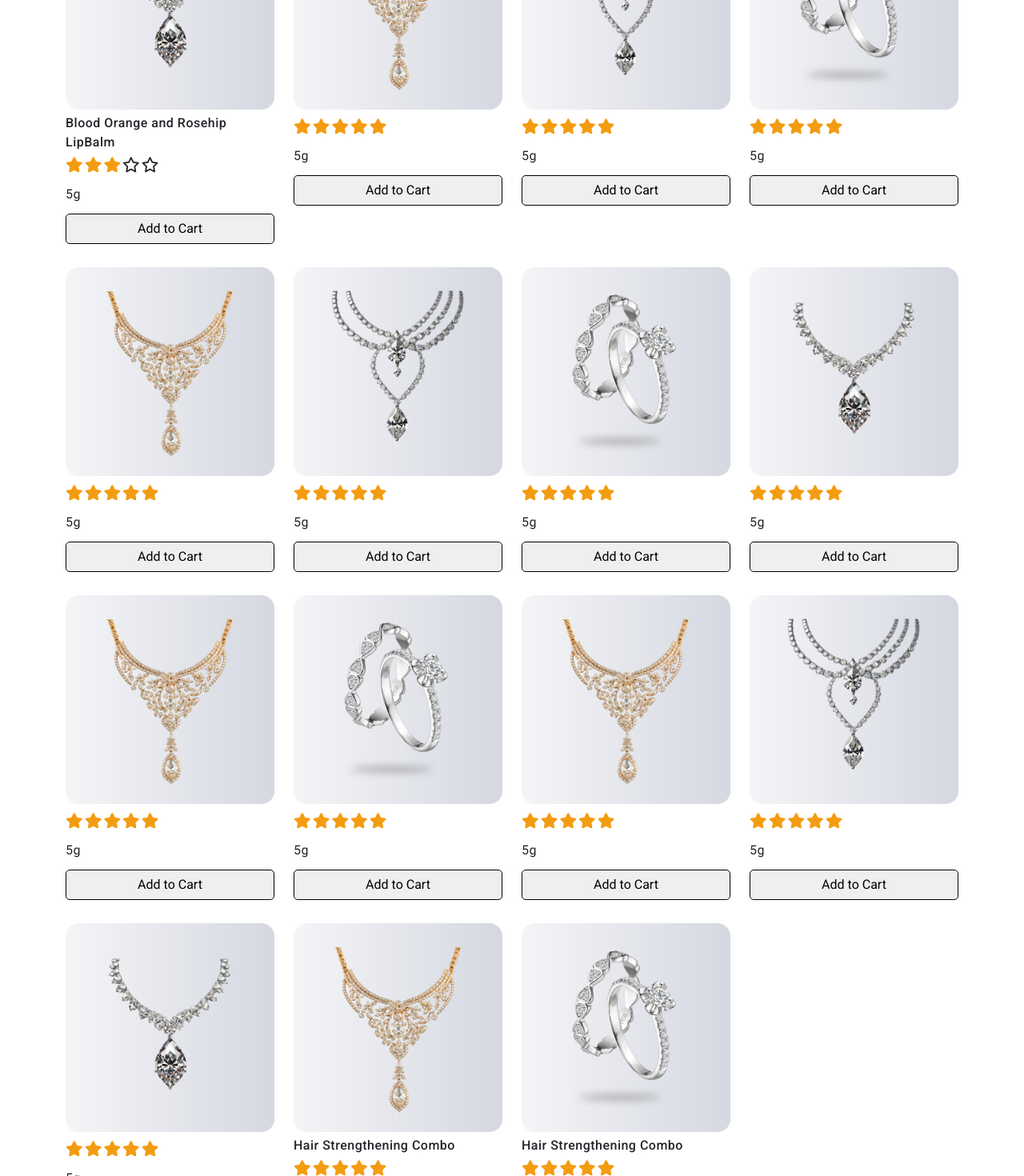
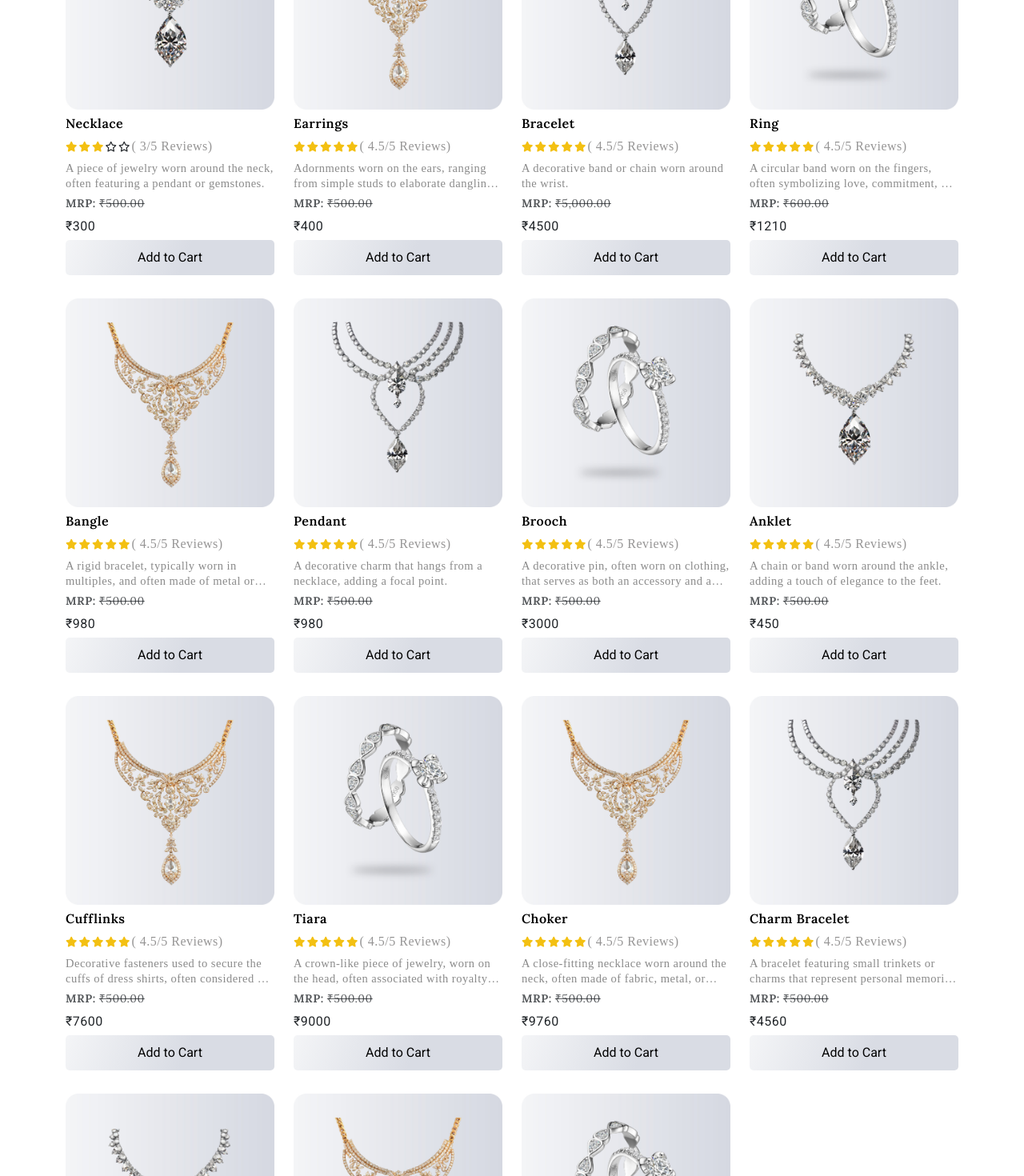
Before and after one commit to Thikse-Software-solution/KPM-E-commerce, an Angular app: page /sheshine/products in a window 1280 px wide. Shown: the part 380-1850 px from the top of the page at 80% size. Built offline with nearby package versions, Linux system fonts and the light colour scheme; a small style sheet from the web is missing.

Commit message:
product page

```diff
--- a/src/app/navtab/navtab.component.scss
+++ b/src/app/navtab/navtab.component.scss
@@ -71,7 +71,7 @@
   }
 }
 
-@media (max-width: 768px) {
+@media (max-width: 769px) {
   .navTab-block {
     flex-direction: column;
     align-items: flex-start;
@@ -95,7 +95,7 @@
 
     .nav {
       width: 100%;
-      justify-content: space-between;
+      justify-content: end;
       margin-top: 10px;
 
       #login,
--- a/src/app/product-view-details/product-view-details.component.html
+++ b/src/app/product-view-details/product-view-details.component.html
@@ -5,7 +5,7 @@
         <div class="col-md-6">
           <div class="main_image position-relative">
             <img [src]="product.mainimage" alt="" class="img-fluid slide">
-            <i class="fa-heart position-absolute top-0 -0 m-3" [ngClass]="{'fas': isFavorite, 'far': !isFavorite}"
+            <i class="fa-heart position-absolute top-0 right-0 m-3" [ngClass]="{'fas': isFavorite, 'far': !isFavorite}"
               [class.text-danger]="isFavorite" (click)="toggleFavorite(product)">
             </i>
           </div>
--- a/src/app/product-view-details/product-view-details.component.scss
+++ b/src/app/product-view-details/product-view-details.component.scss
@@ -151,3 +151,10 @@ button {
   content: "\2796";
   /* Unicode character for "minus" sign (-) */
 }
+
+
+
+.right-0
+{
+  right: 0;
+}
--- a/src/app/products-component/products.component.html
+++ b/src/app/products-component/products.component.html
@@ -15,10 +15,14 @@
             <div class="product-rating">
               <i *ngFor="let star of [1, 2, 3, 4, 5]; let i = index" [class]="getStarClass(i, product.rating)"
                 (click)="setRating(product, i + 1)"></i>
-              <!-- Rating: {{ product.rating}} / 5 -->
+                <span>( {{ product.rating}}/5 Reviews) </span>
             </div>
-            <p class="card-text">{{ product.keybenfit }}</p>
-            <p class="card-text">{{ product.size }}</p>
+            <p class="card-benefit benefit-reg" style="height: 36px;">{{ product.benefit }}</p>
+            <!-- <p class="card-size">{{ product.size }}</p> -->
+            <p class="card-text">
+              <small class="text-muted"><b>MRP: </b> <del>{{ product.mrp | currency:'INR' }}</del></small>
+            </p>
+            <p class="card-price">₹{{ product.price }}</p>
             <div>
               <button class="card-btn" routerLink="/cart" (click)="addToCart(product)">
                 Add to Cart
--- a/src/app/products-component/products.component.scss
+++ b/src/app/products-component/products.component.scss
@@ -3,26 +3,84 @@
     border: unset;
     .card-body {
       padding: 5px 0;
+    display: flex;
+    flex-direction: column;
+    gap: 5px;
+    .card-text{
+      margin-bottom: 0;
+    }
+    .card-price{
+      margin-bottom: 0;
+    }
+    .card-text{
+      .text-muted{
+        font-family: Lora, serif;
+      }
+    }
+
+    }
+    .card-btn{
+      background: rgb(244, 245, 247);
+      background: linear-gradient(111deg, rgb(244, 245, 247) 0%, rgb(217, 220, 228) 57%);
+      border: unset;
+      padding: 10px;
+      &:hover{
+        background: #99015B;
+        color: #fff;
+      }
     }
     .card-title {
-      font-size: 16px;
-      font-weight: 500;
-      margin-bottom: 5px;
+      color: #000;
+    font-family: Lora, serif;
+    font-size: 18px;
+    font-style: normal;
+    font-weight: 600;
+    // line-height: 115%;
+    // height: 40px;
+    margin-bottom:0;
     }
+  }
+  .card-benefit{
+    margin-bottom: 0px;
+    overflow: hidden;
+    text-overflow: ellipsis;
+    display: -webkit-box;
+    -webkit-line-clamp: 2;
+    -webkit-box-orient: vertical;
+    &.benefit-reg{
+      color: #8a8a8a;
+    font-family: Nimbus Sans L;
+    font-size: 14.5px;
+    font-style: normal;
+    font-weight: 400;
+    line-height: 132.4%;
+    }
+  }
+  .card-size{
+    margin-bottom: 0;
+  }
+  .card-price{
+
   }
 }
 
 .product-rating {
   .fa-star {
     &.fas {
-      color: #f39c12;
+      color: #f3c012;
     }
   }
+  span{
+    color:#46444491;
+    font-size: 16px;
+    font-family: Nimbus Sans L;
+  }
+
 }
 
 .rating {
   font-size: 1.2rem;
-  color: #f39c12;
+  color: #f3c012;
 }
 
 .fa-star, .fa-star-o {
@@ -31,11 +89,12 @@
 
 .card-btn {
   width: 100%;
-  padding: 5px;
+  // padding: 5px;
   border-radius: 5px;
   outline: unset;
   border: 1px solid;
 }
+
 
 /* Media Queries for Responsive Design */
 @media (max-width: 768px) {
@@ -51,7 +110,7 @@
         font-size: 1rem;
       }
       .card-btn {
-        padding: 4px;
+        // padding: 4px;
       }
     }
   }
@@ -67,10 +126,10 @@
       //   padding: 5px 9px;
       // }
       .product-rating {
-        font-size: 1.1rem;
+        font-size: 0.8rem;
       }
       .card-btn {
-        padding: 5px;
+        // padding: 5px;
       }
     }
   }
@@ -86,10 +145,10 @@
       //   padding: 5px 10px;
       // }
       .product-rating {
-        font-size: 1.2rem;
+        font-size: 0.8rem;
       }
       .card-btn {
-        padding: 6px;
+        // padding: 6px;
       }
     }
   }
--- a/src/assets/data/products.json
+++ b/src/assets/data/products.json
@@ -11,9 +11,10 @@
         "image6": "../../assets/images/jellary/1a.jpg",
 
 
-   "title": "LipBalm",
-   "name":"Blood Orange and Rosehip LipBalm",
+   "title": "Necklace",
+   "name":"Necklace",
    "suitable":"Dry, chapped & pigmented lips",
+   "benefit" :"A piece of jewelry worn around the neck, often featuring a pendant or gemstones.",
    "description":"Description: A deep nourishing Ecocert Certified organic lip balm that is the ultimate care for your delicate lips. Just one swipe of this conditioning, non-sticky lip balm gives your lips a long-lasting moisture surge.It is formulated with certified organic ingredients like rosehip seed oil, castor oil, and cocoa butter rich in Pro-Vitamin A, C & E, and Omega-3, -6 and -9 fatty acids & ceramides. This unique formula penetrates the skin's deep layers to regenerate cells, repair the natural barrier and boost collagen synthesis.This formula delivers the ultimate remedy for dehydrated, sore & sensitive lips, dark pigmented lips due to smoking, sun exposure, increased caffeine intake, habitual subconscious lip licking or wearing harsh long-wearing lipstick.",
    "keybenefit":"Key Benefits: It reduces the appearance of dark lips It reduces the appearance of dark lips, increases lip suppleness and hydration, heals dry and chapped lips and protects from environmental factors such as wind & cold weather.",
    "size":"5g",
@@ -34,8 +35,10 @@
        "image5": "../../assets/images/jellary/2a.jpg",
         "image6": "../../assets/images/jellary/2a.jpg",
 
-   "title": "apple",
-  "Suitable ":"Dry, chapped & pigmented lips",
+   "title": "Earrings",
+   "name": "Earrings",
+  "suitable ":"Dry, chapped & pigmented lips",
+  "benefit" :"Adornments worn on the ears, ranging from simple studs to elaborate dangling designs.",
    "description":"",
    "keybenefit":"",
    "size":"5g",
@@ -57,8 +60,10 @@
        "image5": "../../assets/images/jellary/3a.jpg",
         "image6": "../../assets/images/jellary/3a.jpg",
 
-   "title": "asus",
-    "Suitable ":"Dry, chapped & pigmented lips",
+   "title": "Bracelet",
+   "name": "Bracelet",
+    "suitable ":"Dry, chapped & pigmented lips",
+    "benefit":"A decorative band or chain worn around the wrist.",
    "description":"",
    "keybenefit":"",
    "size":"5g",
@@ -77,8 +82,10 @@
       "image4": "../../assets/images/jellary/4a.jpg",
        "image5": "../../assets/images/jellary/4a.jpg",
         "image6": "../../assets/images/jellary/4a.jpg",
-   "title": "Dell",
-    "Suitable ":"Dry, chapped & pigmented lips",
+   "title": "Ring",
+   "name": "Ring",
+    "suitable ":"Dry, chapped & pigmented lips",
+    "benefit":"A circular band worn on the fingers, often symbolizing love, commitment, or fashion.",
    "description":"",
    "keybenefit":"",
    "size":"5g",
@@ -97,8 +104,10 @@
       "image4": "../../assets/images/jellary/2a.jpg",
        "image5": "../../assets/images/jellary/2a.jpg",
         "image6": "../../assets/images/jellary/2a.jpg",
-   "title": "HP",
-    "Suitable ":"Dry, chapped & pigmented lips",
+   "title": "Bangle",
+   "name": "Bangle",
+    "suitable ":"Dry, chapped & pigmented lips",
+    "benefit":"A rigid bracelet, typically worn in multiples, and often made of metal or glass.",
    "description":"",
    "keybenefit":"",
    "size":"5g",
@@ -117,8 +126,10 @@
       "image4": "../../assets/images/jellary/3a.jpg",
        "image5": "../../assets/images/jellary/3a.jpg",
         "image6": "../../assets/images/jellary/3a.jpg",
-   "title": "MI",
-    "Suitable ":"Dry, chapped & pigmented lips",
+   "title": "Pendant",
+   "name": "Pendant",
+    "suitable ":"Dry, chapped & pigmented lips",
+    "benefit":"A decorative charm that hangs from a necklace, adding a focal point.",
    "description":"",
    "keybenefit":"",
    "size":"5g",
@@ -138,8 +149,10 @@
       "image4": "../../assets/images/jellary/4a.jpg",
        "image5": "../../assets/images/jellary/4a.jpg",
         "image6": "../../assets/images/jellary/4a.jpg",
-   "title": "poco",
-    "Suitable ":"Dry, chapped & pigmented lips",
+   "title": "Brooch",
+   "name": "Brooch",
+    "suitable ":"Dry, chapped & pigmented lips",
+    "benefit":"A decorative pin, often worn on clothing, that serves as both an accessory and a fastener.",
    "description":"",
    "keybenefit":"",
    "size":"5g",
@@ -158,8 +171,10 @@
       "image4": "../../assets/images/jellary/1a.jpg",
        "image5": "../../assets/images/jellary/1a.jpg",
         "image6": "../../assets/images/jellary/1a.jpg",
-   "title": "vivo",
-    "Suitable ":"Dry, chapped & pigmented lips",
+   "title": "Anklet",
+   "name": "Anklet",
+    "suitable ":"Dry, chapped & pigmented lips",
+    "benefit":"A chain or band worn around the ankle, adding a touch of elegance to the feet.",
    "description":"",
    "keybenefit":"",
    "size":"5g",
@@ -178,7 +193,10 @@
       "image4": "../../assets/images/jellary/2a.jpg",
        "image5": "../../assets/images/jellary/2a.jpg",
         "image6": "../../assets/images/jellary/2a.jpg",
-   "title": "realme",
+   "title": "Cufflinks",
+   "name": "Cufflinks",
+   "suitable ":"Dry, chapped & pigmented lips",
+   "benefit":"Decorative fasteners used to secure the cuffs of dress shirts, often considered a symbol of sophistication.",
    "description":"",
    "keybenefit":"",
    "size":"5g",
@@ -197,7 +215,10 @@
       "image4": "../../assets/images/jellary/4a.jpg",
        "image5": "../../assets/images/jellary/4a.jpg",
         "image6": "../../assets/images/jellary/4a.jpg",
-   "title": "samsung",
+   "title": "Tiara",
+   "name": "Tiara",
+   "suitable ":"Dry, chapped & pigmented lips",
+   "benefit":"A crown-like piece of jewelry, worn on the head, often associated with royalty or special occasions.",
    "description":"",
    "keybenefit":"",
    "size":"5g",
@@ -216,7 +237,9 @@
       "image4": "../../assets/images/jellary/2a.jpg",
        "image5": "../../assets/images/jellary/2a.jpg",
         "image6": "../../assets/images/jellary/2a.jpg",
-   "title": "mobile",
+   "title": "Choker",
+   "name": "Choker",
+   "benefit":"A close-fitting necklace worn around the neck, often made of fabric, metal, or leather.",
    "description":"",
    "keybenefit":"",
    "size":"5g",
@@ -235,7 +258,9 @@
       "image4": "../../assets/images/jellary/3a.jpg",
        "image5": "../../assets/images/jellary/3a.jpg",
         "image6": "../../assets/images/jellary/3a.jpg",
-   "title": "laptop 1",
+   "title": "Charm Bracelet",
+   "name": "Charm Bracelet",
+   "benefit":"A bracelet featuring small trinkets or charms that represent personal memories or interests.",
    "description":"",
    "keybenefit":"",
    "size":"5g",
@@ -254,7 +279,9 @@
       "image4": "../../assets/images/jellary/1a.jpg",
        "image5": "../../assets/images/jellary/1a.jpg",
         "image6": "../../assets/images/jellary/1a.jpg",
-   "title": "Car",
+   "title": "Cameo",
+   "name": "Cameo",
+   "benefit":"A piece of jewelry featuring a raised relief image, typically carved from materials like shell or stone.",
    "description":"",
    "keybenefit":"",
    "size":"5g",
@@ -274,8 +301,9 @@
        "image5": "../../assets/images/jellary/2a.jpg",
         "image6": "../../assets/images/jellary/2a.jpg",
 
-   "title": "Hair",
-   "name":"Hair Strengthening Combo",
+   "title": "Locket",
+   "name": "Locket",
+   "benefit":"A pendant that opens to reveal a small space used to store a photo or memento.",
    "description":"",
    "keybenefit":"",
    "size":"5g",
@@ -294,8 +322,9 @@
       "image4": "../../assets/images/jellary/4a.jpg",
        "image5": "../../assets/images/jellary/4a.jpg",
         "image6": "../../assets/images/jellary/4a.jpg",
-   "title": "Hair",
-   "name":"Hair Strengthening Combo",
+   "title": "Toe Ring",
+   "name":"Toe Ring",
+   "benefit":"A small ring worn on one of the toes, often seen in bohemian or beach fashion.",
    "description":"",
    "keybenefit":"",
    "size":"5g",
```
Also changed, not shown: src/app/feature/feature.component.html (+1 -40 lines).
